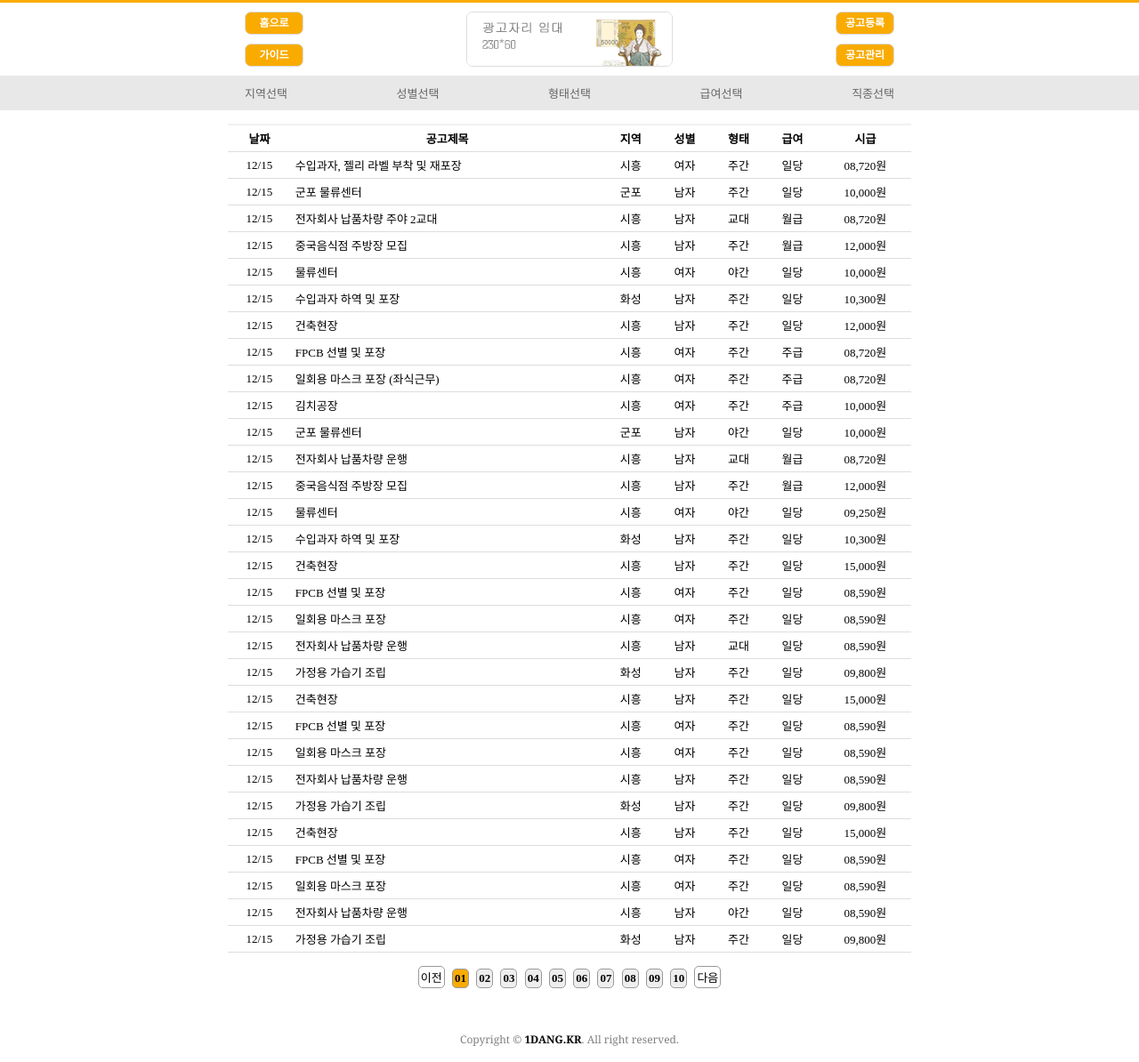
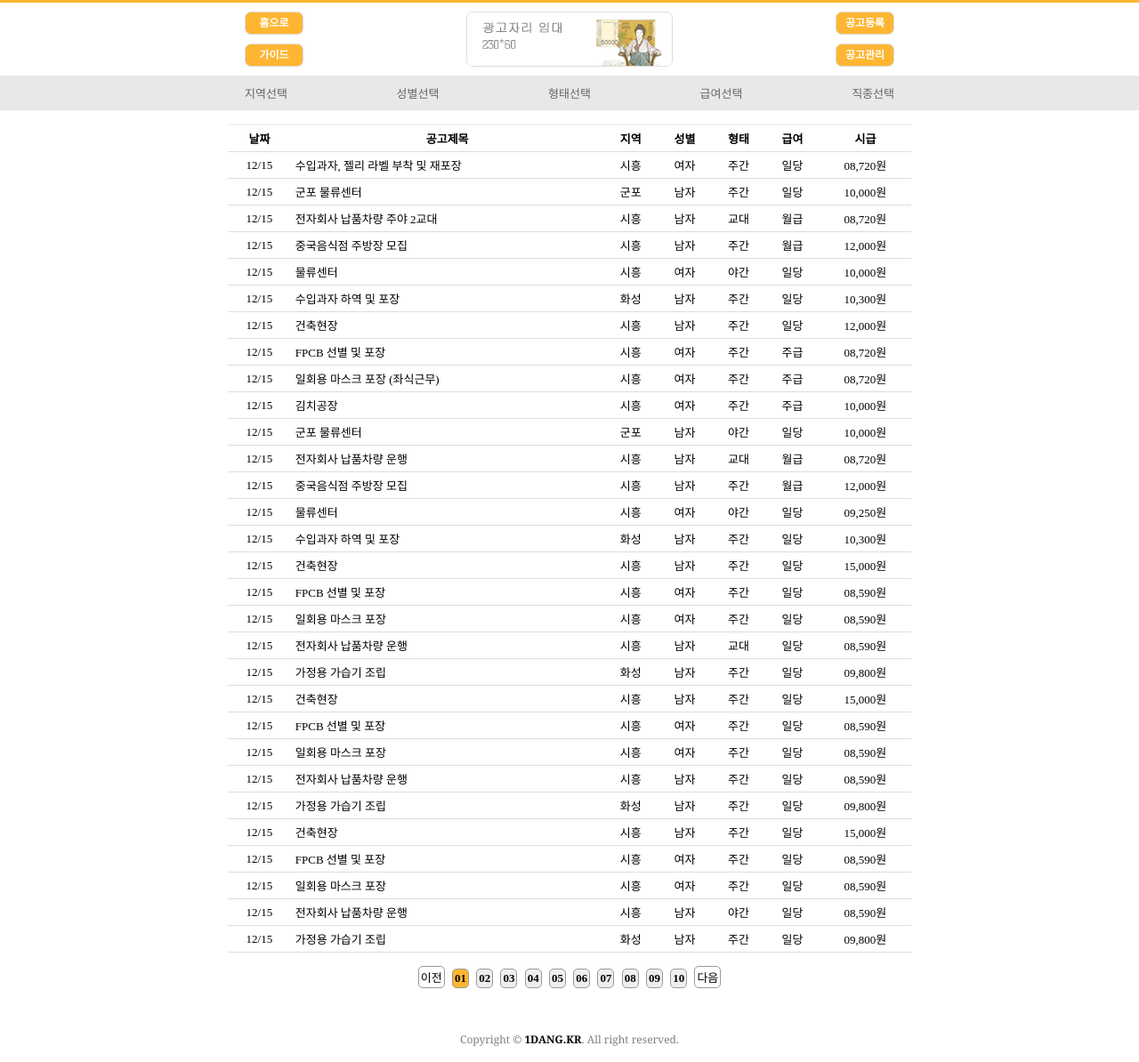
Before and after one commit to jinxixxxi/1dang.kr, a PHP site: page /board.html in a window 1280 px wide. Shown: the whole page at 89% size. Run offline with PHP 8.4, Linux system fonts and the light colour scheme.

Commit message:
Update board.css

```diff
--- a/board.css
+++ b/board.css
@@ -4,7 +4,7 @@
 }
 
 body {
-    border-top: 3px solid #F9AB00;
+    border-top: 3px solid #FEB632;
     text-align: center;
     font-family: Gulim;
     font-size: 13px;
@@ -35,7 +35,7 @@ header {
     position: relative;
     list-style: none;
     border: 1px solid #DDDDDD;
-    background-color: #F9AB00;
+    background-color: #FEB632;
     border-radius: 7px;
     padding: 2px 2px;
     line-height: 20px
@@ -74,7 +74,7 @@ header {
 }
 
 .board-channel li:hover span {
-    color: #F9AB00;
+    color: #FEB632;
 }
 
 .board-channel a {
@@ -120,7 +120,7 @@ caption {
 }
 
 .board-list tbody tr td:nth-child(2):hover a {
-    color:#F9AB00;
+    color:#FEB632;
 }
 
 .board-list-wrap .paging {
@@ -147,7 +147,7 @@ caption {
 }
 
 .board-list-wrap .paging a.num.on {
-    background-color: #F9AB00;
+    background-color: #FEB632;
 }
 
 .bottom {
```
